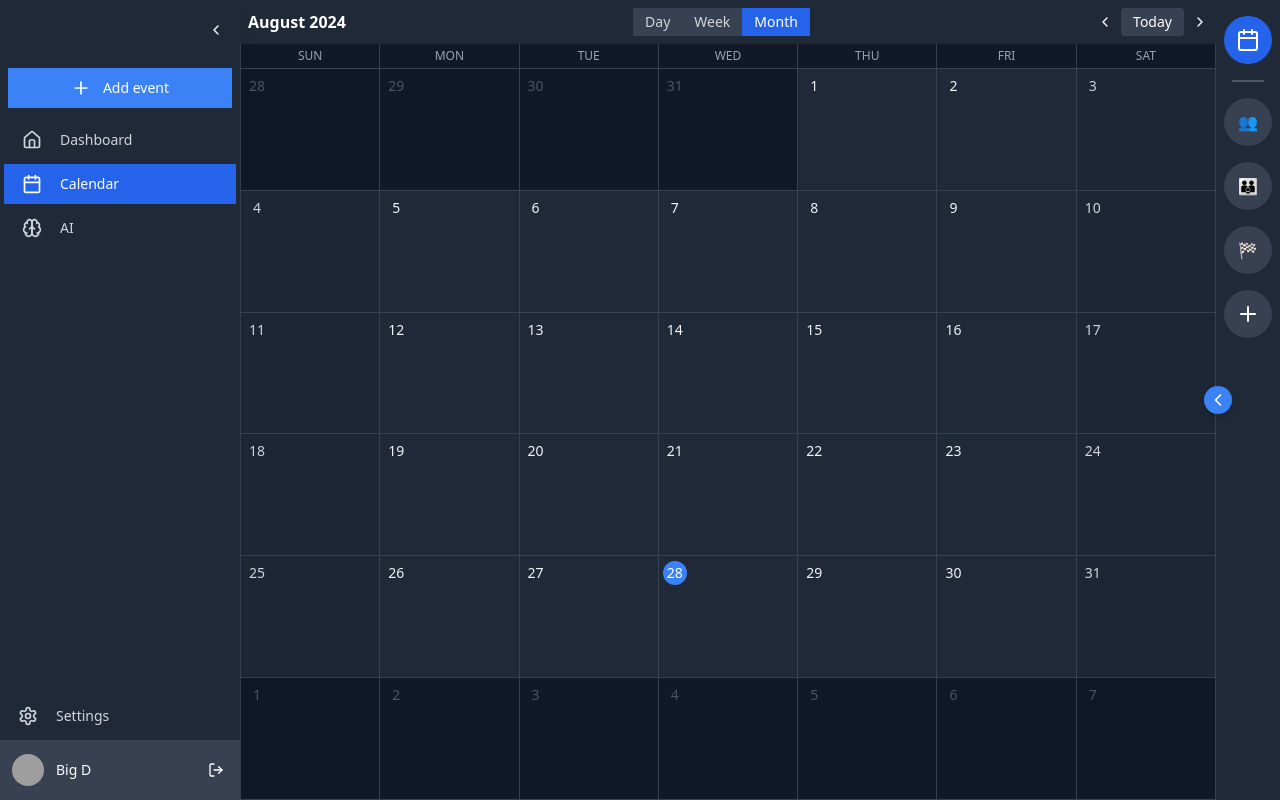
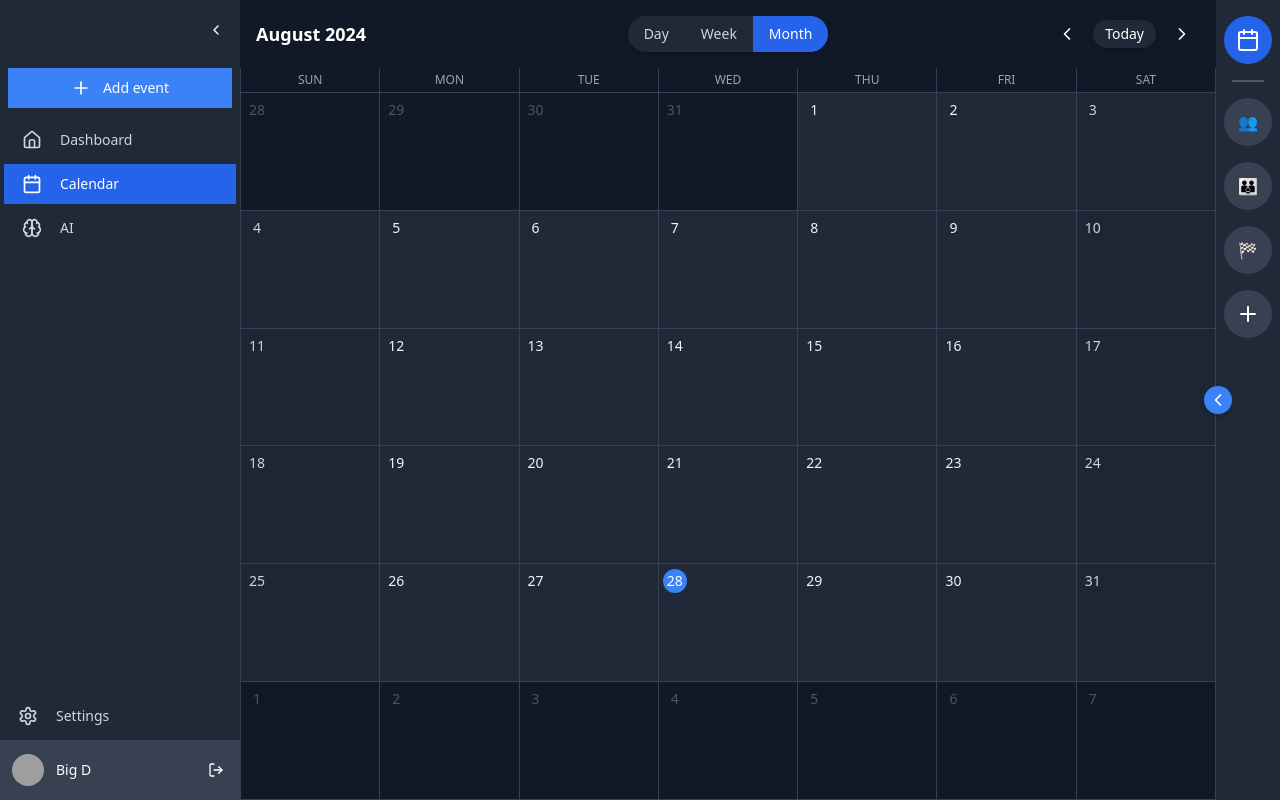
Before and after one commit to gsdyu/Calcoy, a Next.js app in the folder frontend/: page /calendar in a window 1280 px wide. Built offline with nearby package versions, Linux system fonts and the light colour scheme; grey boxes are pictures that could not be loaded.

Commit message:
Made the nav look better with the bubles made day/week/month static so the nav doesnt move with the going to next day/wekk/or month

```diff
--- a/frontend/src/components/Calendar/CalendarHeader.js
+++ b/frontend/src/components/Calendar/CalendarHeader.js
@@ -42,44 +42,55 @@ const CalendarHeader = ({ currentDate, view, onDateChange, onViewChange }) => {
   };
 
   return (
-    <div className={`flex justify-between items-center p-2 ${darkMode ? 'bg-gray-800 text-white' : 'bg-gray-200 text-black'} text-sm`}>
-      <h2 className="text-base font-semibold">
-        {formatHeaderDate()}
-      </h2>
+    <div className={`flex items-center p-4 ${darkMode ? 'bg-gray-900 text-white' : 'bg-gray-100 text-black'} text-sm`}>
+      <div className="flex-1">
+        <h2 className="text-lg font-semibold">
+          {formatHeaderDate()}
+        </h2>
+      </div>
 
-      <div className="flex rounded-md overflow-hidden">
+      <div className="flex-1 flex justify-center">
+        <div className="flex rounded-full overflow-hidden shadow-md">
+          {['Day', 'Week', 'Month'].map((v) => (
+            <button
+              key={v}
+              className={`px-4 py-2 transition-colors ${
+                view === v
+                  ? 'bg-blue-600 text-white'
+                  : darkMode
+                    ? 'bg-gray-800 text-gray-300 hover:bg-gray-700'
+                    : 'bg-white text-gray-700 hover:bg-gray-200'
+              }`}
+              onClick={() => onViewChange(v)}
+            >
+              {v}
+            </button>
+          ))}
+        </div>
+      </div>
+
+      <div className="flex-1 flex justify-end items-center space-x-2">
         <button
-          className={`px-3 py-1 ${view === 'Day' ? 'bg-blue-600 text-white' : darkMode ? 'bg-gray-700 text-gray-300' : 'bg-gray-300 text-gray-700'}`}
-          onClick={() => onViewChange('Day')}
+          onClick={goToPrevious}
+          className={`p-2 rounded-full ${darkMode ? 'hover:bg-gray-800' : 'hover:bg-gray-200'} transition-colors`}
         >
-          Day
+          <ChevronLeft size={20} />
         </button>
         <button
-          className={`px-3 py-1 ${view === 'Week' ? 'bg-blue-600 text-white' : darkMode ? 'bg-gray-700 text-gray-300' : 'bg-gray-300 text-gray-700'}`}
-          onClick={() => onViewChange('Week')}
-        >
-          Week
-        </button>
-        <button
-          className={`px-3 py-1 ${view === 'Month' ? 'bg-blue-600 text-white' : darkMode ? 'bg-gray-700 text-gray-300' : 'bg-gray-300 text-gray-700'}`}
-          onClick={() => onViewChange('Month')}
-        >
-          Month
-        </button>
-      </div>
-
-      <div className="flex items-center space-x-2">
-        <button onClick={goToPrevious}>
-          <ChevronLeft size={16} />
-        </button>
-        <button
-          className={`px-3 py-1 ${darkMode ? 'bg-gray-700 hover:bg-gray-600' : 'bg-gray-300 hover:bg-gray-400'} rounded transition-colors`}
+          className={`px-3 py-1 rounded-full ${
+            darkMode
+              ? 'bg-gray-800 hover:bg-gray-700 text-white'
+              : 'bg-white hover:bg-gray-100 text-black'
+          } transition-colors shadow-md`}
           onClick={goToToday}
         >
           Today
         </button>
-        <button onClick={goToNext}>
-          <ChevronRight size={16} />
+        <button
+          onClick={goToNext}
+          className={`p-2 rounded-full ${darkMode ? 'hover:bg-gray-800' : 'hover:bg-gray-200'} transition-colors`}
+        >
+          <ChevronRight size={20} />
         </button>
       </div>
     </div>
```
